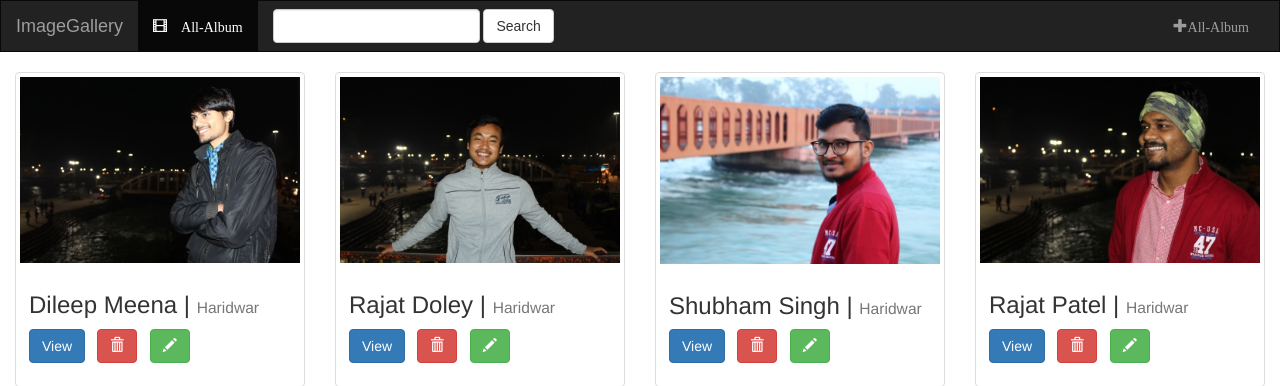
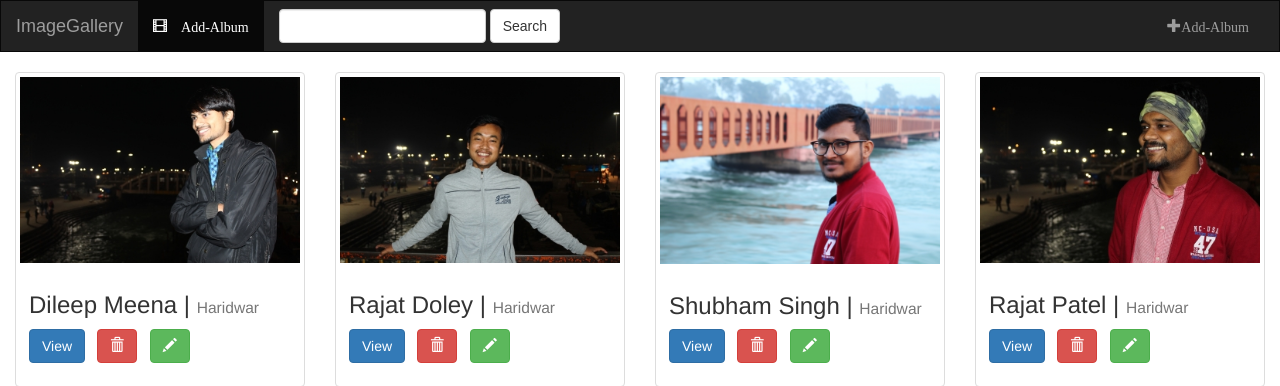
Before and after one commit to dileep57/Django-App, a Django app: page / in a window 1280 px wide. Shown: the top 386 px of the page. Run offline with Django 3.2, Linux system fonts and the light colour scheme; data comes from the database, SQL or seed files in the repository; some libraries are stand-ins or nearby versions.

Commit message:
check multiple errror

```diff
--- a/DileepImage/templates/DileepImage/albummodel_list.html
+++ b/DileepImage/templates/DileepImage/albummodel_list.html
@@ -1,5 +1,5 @@
 {% extends 'DileepImage/base.html' %}
-{% block adds %}<a href="{% url 'DileepImage:add_album' %}"><span class="glyphicon glyphicon-plus" aria-hidden="true">All-Album</span></a>{%endblock%}
+{% block adds %}<a href="{% url 'DileepImage:add_album' %}"><span class="glyphicon glyphicon-plus" aria-hidden="true">Add-Album</span></a>{%endblock%}
 {% block body%}
 
 	<div class="albums-container container-fluid">
--- a/DileepImage/templates/DileepImage/base.html
+++ b/DileepImage/templates/DileepImage/base.html
@@ -29,7 +29,7 @@
                 <li class="active">
                     <a href="{% url 'DileepImage:index' %}">
                         <span class="glyphicon glyphicon-film" aria-hidden="true">
-                           <!--All-Albums--> All-Album
+                           <!--All-Albums--> Add-Album
                         </span>
                     </a>
                 </li>
```
